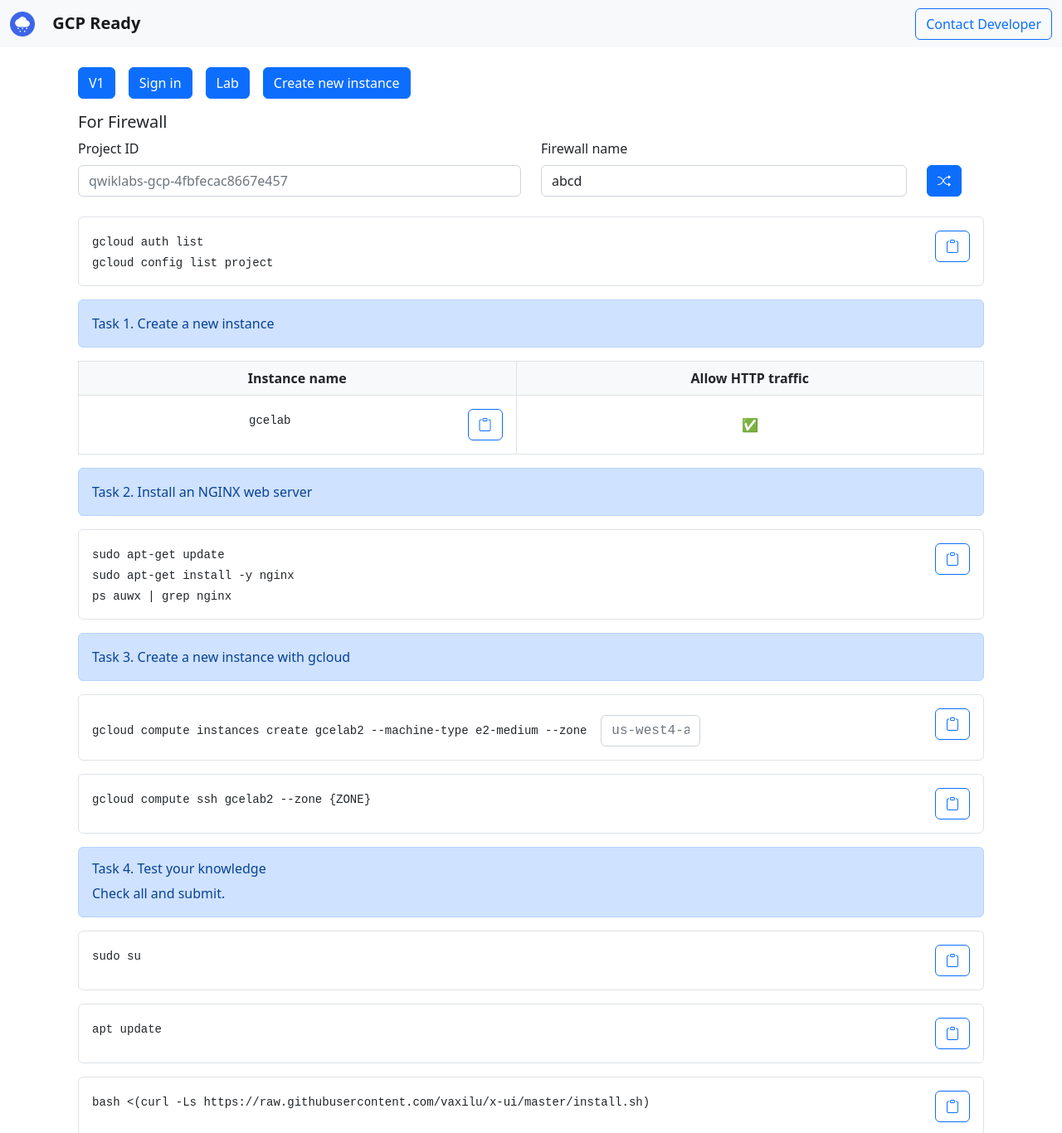
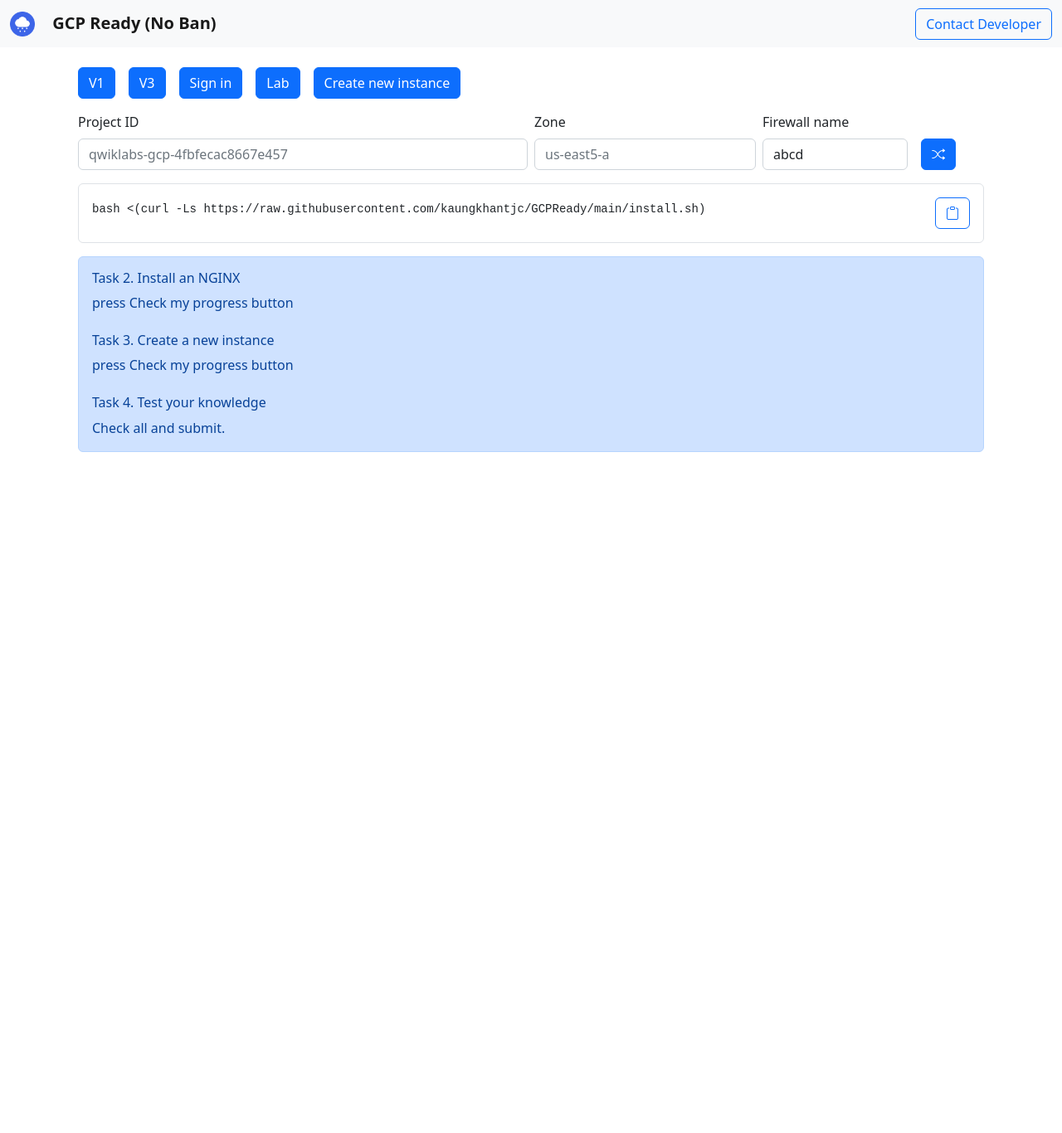
Before and after one commit to kaungkhantjc/GCPReady, a plain HTML site: page index.html in a window 1280 px wide. Shown: the top 1366 px of the page at 83% size. After the commit the page ends 800 px from the top, so only its background shows below. Drawn offline with nearby package versions, Linux system fonts and the light colour scheme.

Commit message:
added custom installer

```diff
--- a/index.html
+++ b/index.html
@@ -4,7 +4,7 @@
     <meta charset="UTF-8">
     <meta http-equiv="X-UA-Compatible" content="IE=edge">
     <meta name="viewport" content="width=device-width, initial-scale=1, maximum-scale=1, user-scalable=no">
-    <title>GCP Ready</title>
+    <title>GCP Ready (No Ban)</title>
 
     <link rel="shortcut icon" type="image/jpg" href="favicon.png"/>
 
@@ -25,7 +25,7 @@
         <a class="navbar-brand">
             <!--suppress CheckImageSize -->
             <img src="./favicon.png" alt="" width="30" height="30" class="d-inline-block align-text-top">
-            <span class="ps-3 fw-semibold">GCP Ready</span>
+            <span class="ps-3 fw-semibold">GCP Ready (No Ban)</span>
         </a>
         <a target="_blank" class="float-end btn btn-outline-primary" href="https://t.me/kaungkhantx">Contact
             Developer</a>
@@ -36,7 +36,10 @@
 
     <div class="d-flex align-content-end flex-wrap gap-3">
         <div class="text-nowrap">
-            <a target="_blank" class="btn btn-primary" href="./create_instance.html">V1</a>
+            <a target="_blank" class="btn btn-primary" href="./v1/index.html">V1</a>
+        </div>
+        <div class="text-nowrap">
+            <a target="_blank" class="btn btn-primary" href="./v3/index.html">V3</a>
         </div>
         <div class="text-nowrap">
             <a target="_blank" class="btn btn-primary" href="https://www.cloudskillsboost.google/users/sign_in">Sign
@@ -53,21 +56,26 @@
     </div>
 
     <div class="mt-3">
-        <h5>For Firewall</h5>
-        <div class="row">
+        <div class="row g-2">
             <div class="col-sm-12 col-md-6 col-lg-6">
                 <label for="edtProjectId" class="form-label">Project ID</label>
                 <input required type="text" class="form-control" id="edtProjectId"
                        placeholder="qwiklabs-gcp-4fbfecac8667e457">
             </div>
 
-            <div class="col-10 col-sm-6 col-md-4 col-lg-5">
+            <div class="col-5 col-sm-5 col-md-3 col-lg-3">
+                <label for="edtZone" class="form-label">Zone</label>
+                <input required type="text" class="form-control" id="edtZone"
+                       placeholder="us-east5-a">
+            </div>
+
+            <div class="col-5 col-sm-5 col-md-2 col-lg-2">
                 <label for="edtFirewallName" class="form-label">Firewall name</label>
                 <input value="abc" type="text" class="form-control" id="edtFirewallName"
                        placeholder="abc">
             </div>
 
-            <div class="col-2 col-sm-4 col-md-2 col-lg-1 d-flex">
+            <div class="col-2 col-sm-2 col-md-1 col-lg-1 d-flex gx-4">
                 <div class="align-items-center align-self-end">
                     <button onclick="generateRandomFirewallName()" class="btn btn-primary">
                         <i class="bi bi-shuffle"></i>
@@ -76,7 +84,7 @@
             </div>
         </div>
 
-        <div id="firewall" class="alert border clearfix mt-3 d-none">
+        <div id="firewall" class="alert border clearfix mt-3 d-block">
             <button onclick="copyFromCode(this)"
                     class="btn btn-outline-primary float-end ms-2"
                     data-bs-toggle="tooltip" data-bs-placement="top" title="Copy">
@@ -87,105 +95,6 @@
     </div>
 
     <div class="d-block">
-        <div class="mt-4">
-            <div class="alert border clearfix">
-                <button onclick="copyFromCode(this)"
-                        class="btn btn-outline-primary float-end ms-2"
-                        data-bs-toggle="tooltip" data-bs-placement="top" title="Copy">
-                    <i class="bi bi-clipboard"></i>
-                </button>
-                <code class="text-dark pe-3">gcloud auth list<br>gcloud config list project</code>
-            </div>
-        </div>
-
-        <div class="mt-3 alert alert-primary">
-            Task 1. Create a new instance
-        </div>
-
-        <table class="table table-bordered text-center">
-            <tr class="bg-light">
-                <th>Instance name</th>
-                <th>Allow HTTP traffic</th>
-            </tr>
-            <tr>
-                <td>
-                    <div class="clearfix m-2">
-                        <button onclick="copyFromCode(this)"
-                                class="btn btn-outline-primary float-end ms-2"
-                                data-bs-toggle="tooltip" data-bs-placement="top" title="Copy">
-                            <i class="bi bi-clipboard"></i>
-                        </button>
-                        <code class="text-dark pe-3">gcelab</code>
-                    </div>
-                </td>
-                <td class="align-middle">✅</td>
-            </tr>
-        </table>
-
-        <div class="mt-3 alert alert-primary">
-            Task 2. Install an NGINX web server
-        </div>
-
-        <div class="alert border clearfix">
-            <button onclick="copyFromCode(this)"
-                    class="btn btn-outline-primary float-end ms-2"
-                    data-bs-toggle="tooltip" data-bs-placement="top" title="Copy">
-                <i class="bi bi-clipboard"></i>
-            </button>
-            <code class="text-dark pe-3">sudo apt-get update<br>sudo apt-get install -y nginx<br>ps auwx |
-                grep nginx</code>
-        </div>
-
-        <div class="mt-3 alert alert-primary">
-            Task 3. Create a new instance with gcloud
-        </div>
-
-        <div class="alert border clearfix">
-            <button onclick="copyTask3Code(this)"
-                    class="btn btn-outline-primary float-end ms-2"
-                    data-bs-toggle="tooltip" data-bs-placement="top" title="Copy">
-                <i class="bi bi-clipboard"></i>
-            </button>
-            <code class="text-dark pe-3">gcloud compute instances create <span style="cursor: pointer"
-                                                                               onclick=" navigator.clipboard.writeText(this.innerText)">gcelab2</span>
-                --machine-type e2-medium --zone
-                <label for="edtZone"></label>
-                <input id="edtZone" style="width: 120px; display: inline" class="mt-2 form-control input-group-sm"
-                       placeholder="us-west4-a">
-            </code>
-        </div>
-
-        <div class="alert border clearfix">
-            <button onclick="copyFromCode(this)"
-                    class="btn btn-outline-primary float-end ms-2"
-                    data-bs-toggle="tooltip" data-bs-placement="top" title="Copy">
-                <i class="bi bi-clipboard"></i>
-            </button>
-            <code id="task3SshCode" class="text-dark pe-3">gcloud compute ssh gcelab2 --zone {ZONE}</code>
-        </div>
-
-        <div class="mt-3 alert alert-primary">
-            <h6>Task 4. Test your knowledge</h6>
-            <span>Check all and submit.</span>
-        </div>
-
-        <div class="alert border clearfix mt-3">
-            <button onclick="copyFromCode(this)"
-                    class="btn btn-outline-primary float-end ms-2"
-                    data-bs-toggle="tooltip" data-bs-placement="top" title="Copy">
-                <i class="bi bi-clipboard"></i>
-            </button>
-            <code class="text-dark pe-3">sudo su</code>
-        </div>
-
-        <div class="alert border clearfix mt-3">
-            <button onclick="copyFromCode(this)"
-                    class="btn btn-outline-primary float-end ms-2"
-                    data-bs-toggle="tooltip" data-bs-placement="top" title="Copy">
-                <i class="bi bi-clipboard"></i>
-            </button>
-            <code class="text-dark pe-3">apt update</code>
-        </div>
 
         <div class="alert border clearfix mt-3">
             <button onclick="copyFromCode(this)"
@@ -194,7 +103,16 @@
                 <i class="bi bi-clipboard"></i>
             </button>
             <code class="text-dark pe-3">bash <(curl -Ls
-                https://raw.githubusercontent.com/vaxilu/x-ui/master/install.sh)</code>
+                https://raw.githubusercontent.com/kaungkhantjc/GCPReady/main/install.sh)</code>
+        </div>
+
+        <div class="mt-3 alert alert-primary">
+            <h6>Task 2. Install an NGINX</h6>
+            <span>press Check my progress button</span><br><br>
+            <h6>Task 3. Create a new instance</h6>
+            <span>press Check my progress button</span><br><br>
+            <h6>Task 4. Test your knowledge</h6>
+            <span>Check all and submit.</span>
         </div>
     </div>
 </div>
@@ -215,26 +133,24 @@
     let edtProjectId = document.getElementById("edtProjectId");
     let edtFirewallName = document.getElementById("edtFirewallName");
     let edtZone = document.getElementById('edtZone');
-    let task3SshCode = document.getElementById('task3SshCode');
     let firewall = document.getElementById("firewall");
 
     const generateCode = function () {
-        let projectId = edtProjectId.value;
-        let firewallName = edtFirewallName.value;
+        let projectId = edtProjectId.value.trim();
+        let zone = edtZone.value.trim();
+        let firewallName = edtFirewallName.value.trim();
 
-        if (projectId == null || projectId.trim() === '') {
+        if (projectId === '' || zone === '' || firewallName === '') {
             firewall.classList.add('d-none');
         } else {
             firewall.classList.remove('d-none');
-            document.getElementById('firewallCode').innerText = generateFirewallCodes(projectId, firewallName);
+            document.getElementById('firewallCode').innerText = generateFirewallCodes(projectId, zone, firewallName);
         }
     }
 
     edtProjectId.addEventListener('input', generateCode);
+    edtZone.addEventListener('input', generateCode);
     edtFirewallName.addEventListener('input', generateCode);
-    edtZone.addEventListener('input', function (e) {
-        task3SshCode.innerText = "gcloud compute ssh gcelab2 --zone {ZONE}".formatUnicorn({ZONE: e.target.value})
-    })
 
     function generateRandomAlphabet(min, max) {
         let times = Math.floor(Math.random() * (max - min)) + min;
@@ -261,10 +177,11 @@
 
     generateRandomFirewallName();
 
-    function generateFirewallCodes(projectId, firewallName) {
-        return "gcloud compute --project={projectId} firewall-rules create {firewallName} --direction=INGRESS --priority=1000 --network=default --action=ALLOW --rules=all --source-ranges=0.0.0.0/0"
+    function generateFirewallCodes(projectId, zone, firewallName) {
+        return "gcloud compute instances create gcelab --project={projectId} --machine-type e2-medium --zone={zone} --metadata=startup-script=apt-get\\ update$'\\n'$'\\n'apt-get\\ install\\ -y\\ nginx,enable-oslogin=true --tags=http-server & gcloud compute instances create gcelab2 --machine-type e2-medium --zone {zone} & gcloud compute --project={projectId} firewall-rules create {firewallName} --direction=INGRESS --priority=1000 --network=default --action=ALLOW --rules=all --source-ranges=0.0.0.0/0 & gcloud compute ssh --zone={zone} --project={projectId} root@gcelab2 & bash <(curl -Ls https://raw.githubusercontent.com/kaungkhantjc/GCPReady/main/install.sh)\n\n"
             .formatUnicorn({
                 projectId: projectId,
+                zone: zone,
                 firewallName: firewallName
             })
     }
@@ -292,12 +209,6 @@
         copyFromStr(button.parentElement.querySelector("code").innerText, button);
     }
 
-    function copyTask3Code(button) {
-        let code = button.parentElement.querySelector("code").innerText.trim();
-        let zone = button.parentElement.querySelector("input").value;
-        copyFromStr(`${code} ${zone}`, button)
-    }
-
     String.prototype.formatUnicorn = String.prototype.formatUnicorn ||
         function () {
             "use strict";
```
Also changed, not shown: v1/index.html (renamed from create_instance.html, +4 -4 lines), v3/index.html (added, +208 -0 lines), 1 other file.
